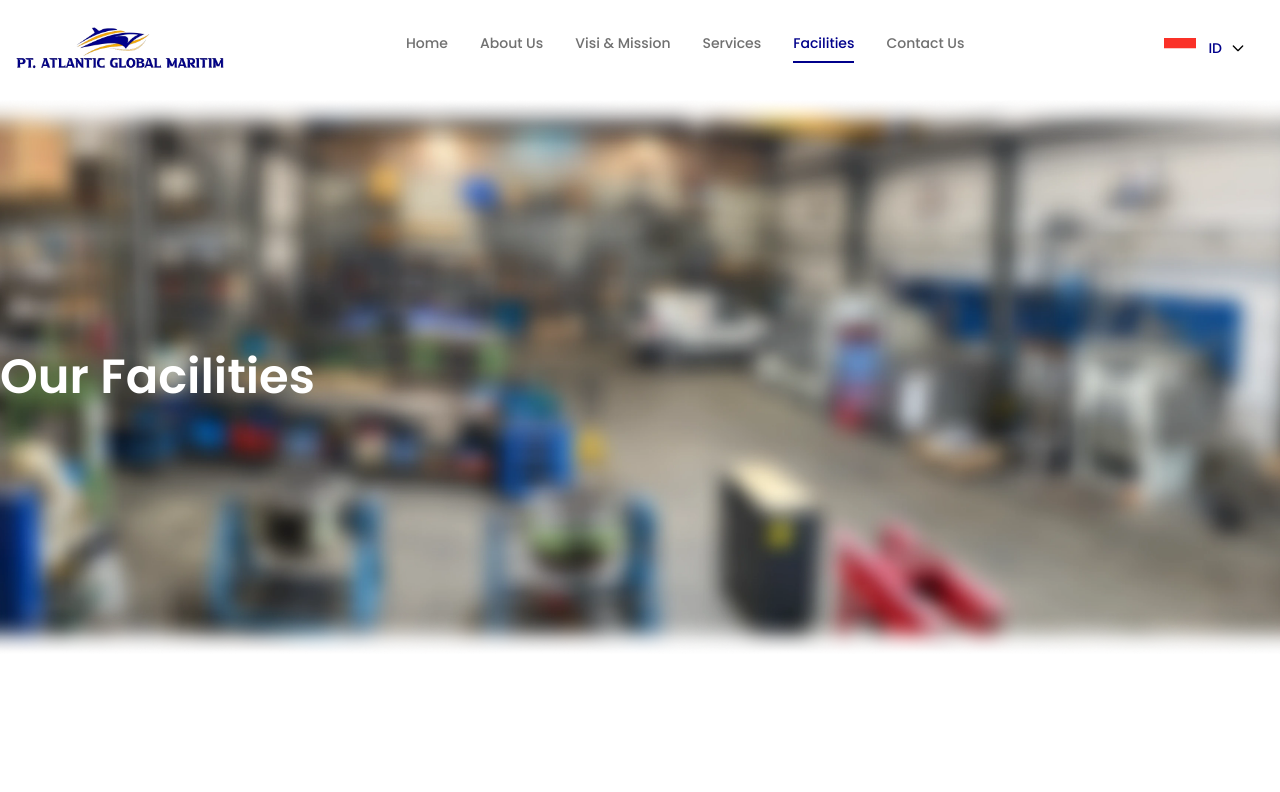
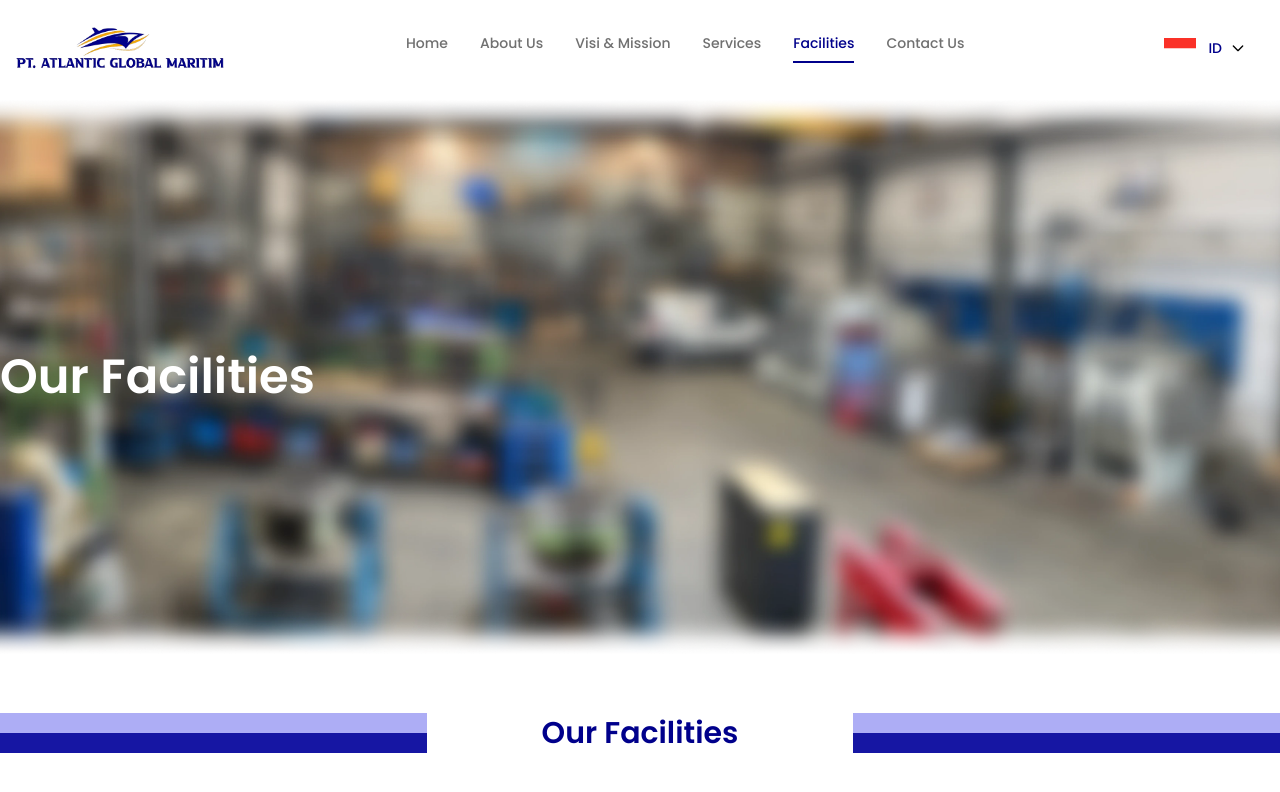
Before and after one commit to rizkiashari/atlantic-global-maritim, a React (Create React App) app: page /facilities in a window 1280 px wide. Shown: the top 792 px of the page. Built offline with nearby package versions, Linux system fonts and the light colour scheme.

Commit message:
Add Head Page

```diff
--- /dev/null
+++ b/src/components/HeadPage.jsx
@@ -0,0 +1,21 @@
+import React from 'react'
+
+const HeadPage = ({ title }) => {
+  return (
+    <div className='flex items-center justify-center mt-14'>
+      <div className='w-1/3'>
+        <div className='bg-[#ADADF5] h-5'></div>
+        <div className='bg-[#1616A3] h-5'></div>
+      </div>
+      <p className='text-primary w-1/3 text-center text-base md:text-base lg:text-2xl xl:text-3xl font-semibold'>
+        {title}
+      </p>
+      <div className='w-1/3'>
+        <div className='bg-[#ADADF5] h-5'></div>
+        <div className='bg-[#1616A3] h-5'></div>
+      </div>
+    </div>
+  )
+}
+
+export default HeadPage
--- a/src/pages/Facillities.jsx
+++ b/src/pages/Facillities.jsx
@@ -1,5 +1,6 @@
 import React, { useEffect } from 'react'
 import Header from '../components/Header'
+import HeadPage from '../components/HeadPage'
 
 const Facilities = () => {
   const lang = localStorage.getItem('lang')
@@ -19,6 +20,7 @@ const Facilities = () => {
           </h3>
         </div>
       </div>
+      <HeadPage title='Our Facilities' />
     </>
   )
 }
--- a/src/pages/Services.jsx
+++ b/src/pages/Services.jsx
@@ -13,6 +13,7 @@ import Life2 from '../assets/images/service/life/life-2.webp'
 import Life3 from '../assets/images/service/life/life-3.webp'
 import Life4 from '../assets/images/service/life/life-4.webp'
 import Footer from '../components/Footer'
+import HeadPage from '../components/HeadPage'
 
 const Services = () => {
   const lang = localStorage.getItem('lang')
@@ -36,19 +37,7 @@ const Services = () => {
           </p>
         </div>
       </div>
-      <div className='flex items-center justify-center mt-14'>
-        <div className='w-1/3'>
-          <div className='bg-[#ADADF5] h-5'></div>
-          <div className='bg-[#1616A3] h-5'></div>
-        </div>
-        <p className='text-primary w-1/3 text-center text-base md:text-base lg:text-2xl xl:text-3xl font-semibold'>
-          Our Services
-        </p>
-        <div className='w-1/3'>
-          <div className='bg-[#ADADF5] h-5'></div>
-          <div className='bg-[#1616A3] h-5'></div>
-        </div>
-      </div>
+      <HeadPage title='Our Services' />
       <div className='container md:mt-10 mt-4'>
         <h3 className='text-primary text-base md:text-lg lg:text-xl xl:text-2xl font-semibold mb-5'>
           Repair and Docking
```
